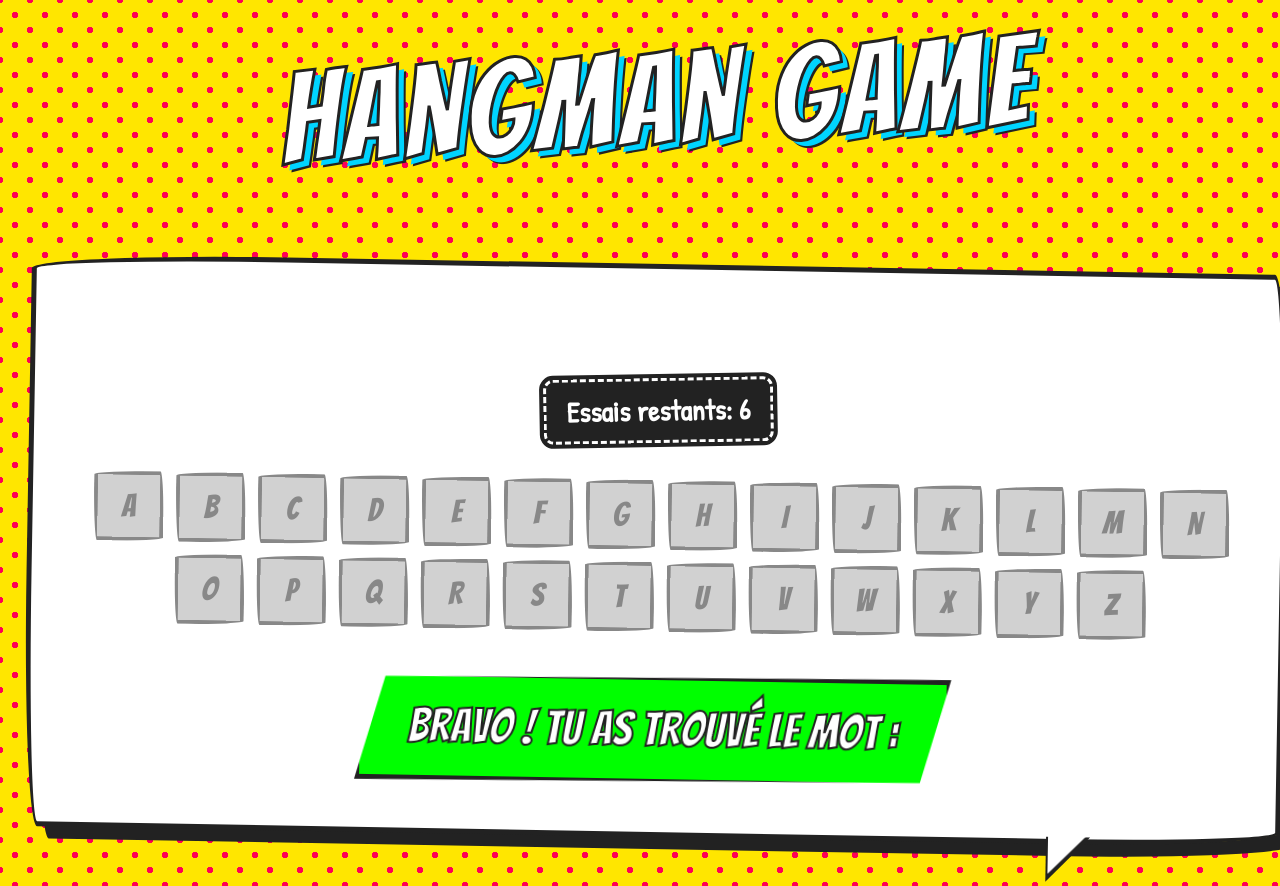
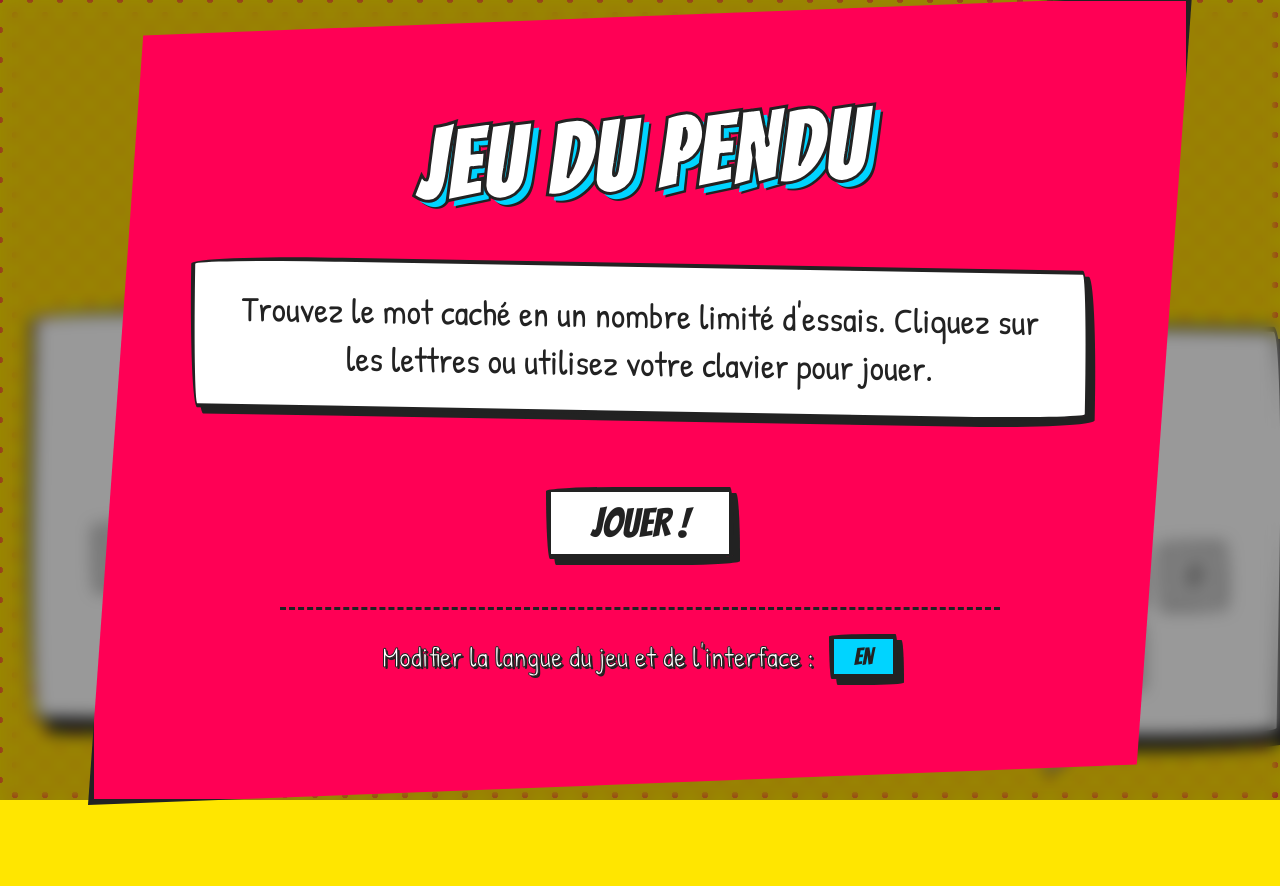
Before and after one commit to RoyNajarian/HangmanGame, a React (Vite) app: page / in a window 1280 px wide. Shown: the top 886 px of the page. After the commit the page ends 800 px from the top, so only its background shows below. Built offline with nearby package versions, Linux system fonts and the light colour scheme.

Commit message:
Ajout des popups ainsi que du changement de langues pour l'interface et le jeu lui-même

```diff
--- a/src/App.jsx
+++ b/src/App.jsx
@@ -1,5 +1,4 @@
 import { useState, useEffect } from 'react'
-import './App.css'
 import { HangmanGame } from './components/HangmanGame'
 
 function App() {
--- a/src/components/HangmanGame.jsx
+++ b/src/components/HangmanGame.jsx
@@ -1,51 +1,108 @@
+/* --- IMPORT --- */
 import { useState, useEffect } from "react";
 import { Keyboard } from "./Keyboard";
+import { Popup } from "./Popup";
 import "./HangmanGame.css";
 
+/* --- TRADUCTION --- */
+const trad = {
+  fr: {
+    locale: "fr-FR",
+    startTitle: "JEU DU PENDU",
+    startMessage: "Trouvez le mot caché en un nombre limité d'essais. Cliquez sur les lettres ou utilisez votre clavier pour jouer.",
+    startButton: "JOUER !",
+    winTitle: "Félicitations !",
+    winMessage: "Tu as trouvé le mot: ",
+    restartButton: "Relancer une partie",
+    loseTitle: "Perdu !",
+    loseMessage: "Dommage ! Le mot caché était: ",
+    tries: "Essais restants: ",
+    langContext: "Modifier la langue du jeu et de l'interface :",
+  },
+  en: {
+    locale: "en-GB",
+    startTitle: "HANGMAN GAME",
+    startMessage: "Find the hidden word with a limited number of guesses. Click on the letters or use your keyboard to play.",
+    startButton: "PLAY!",
+    winTitle: "Congratulations!",
+    winMessage: "You found the word: ",
+    restartButton: "Restart Game",
+    loseTitle: "Game Over!",
+    loseMessage: "Too bad! The hidden word was: ",
+    tries: "Guesses left: ",
+    langContext: "Change game and interface language:",
+  },
+};
+
+/* --- FONCTION PRINCIPALE --- */
 export function HangmanGame() {
-  const [word, setWord] = useState(null); // Permet de stocker le mot à deviner, initialisé à null pour indiquer qu'on n'a pas encore reçu le mot
-  const [guessedLetters, setGuessedLetters] = useState([]); // Tableau pour stocker les lettres devinées
-  const [wrongGuesses, setWrongGuesses] = useState(0); // Compteur pour les mauvaises réponses, initialisé à 0 pour commencer le jeu
-  const maxWrongGuesses = 6;
+  const [word, setWord] = useState(null); // Stock le mot à deviner (initialisé à null pour indiquer qu'on n'a pas encore reçu le mot)
+  const [guessedLetters, setGuessedLetters] = useState([]); // Stock les lettres devinées
+  const [wrongGuesses, setWrongGuesses] = useState(0); // Compteur pour les mauvaise réponse
+  const [hasStarted, setHasStarted] = useState(false); // Stock si la première partie a démarré
+  const [lang, setLang] = useState("fr"); // État de la langue actuelle (initialisé à "fr" pour commencer en français)
+  const maxWrongGuesses = 6; // Nombre maxi de mauvaises réponses
+
+  /* --- FONCTION POUR RÉCUPÉRER LES DONNÉES DE L'API --- */
+  const fetchAPI = (currentLang) => {
+    fetch("http://localhost:3333/", {
+      method: "POST",
+      body: new URLSearchParams({ locale: currentLang }), // Envoie la langue choisie dans le corps de la requête pour que l'API puisse retourner un mot dans la bonne langue. ICI, on utilise URLSearchParams pour formater les données de manière appropriée pour une requête POST. Cela permet d'envoyer la locale ("locale=fr-FR" ou "locale=en-GB") à l'API, qui peut ensuite utiliser cette information pour sélectionner un mot dans la langue correspondante.
+    })
+      .then((response) => response.json()) // Convertit la réponse en JSON
+      .then((data) => setWord(data.word)); // Met à jour l'état du mot à deviner avec le mot reçu de l'API
+  };
 
   useEffect(() => {
-    // useEffect pour faire une requête à l'API dès que le composant est monté
-    fetch("http://localhost:3333/", {
-      method: "POST",
-      body: new URLSearchParams({ locale: "fr-FR" }), // Envoie la locale (fr-FR) en tant que paramètre de la requête
-    })
-      .then((response) => response.json())
-      .then((data) => setWord(data.word));
+    fetchAPI(trad[lang].locale); // Appel de la fonction pour récupérer le mot à deviner dès que le composant est monté
   }, []);
 
-  // Gestion du clic sur une lettre
+  /* --- FONCTION POUR RECOMMENCER LE JEU --- */
+  const restartGame = () => {
+    setWord(null);
+    setGuessedLetters([]);
+    setWrongGuesses(0);
+    setHasStarted(true); // Assure que le jeu est considéré comme démarré après un redémarrage
+    fetchAPI(trad[lang].locale); // Récupère un nouveau mot pour recommencer le jeu
+  };
+
+  /* --- FONCTION POUR CHANGER LA LANGUE --- */
+  const changeLang = () => {
+    let newLang;
+    if (lang === "fr") {
+      newLang = "en";
+    } else {
+      newLang = "fr";
+    }
+    setLang(newLang);
+  };
+
+  /* --- FONCTION POUR GÉRER LE CLIC SUR UNE LETTRE --- */
   const letterClickHandler = (letter) => {
-    if (!word) { // Vérifier que le mot est chargé
-        return;
+    if (!word) {
+      // Vérifier que le mot est chargé
+      return;
     }
-
     setGuessedLetters([...guessedLetters, letter]); // On ajoute la lettre aux lettres jouées
-
     if (!word.toLowerCase().includes(letter)) {
       setWrongGuesses(wrongGuesses + 1); // Incrémente le compteur seulement si c'est une mauvaise réponse
     }
   };
 
-  // Affichage du mot avec les lettres devinées et les lettres manquantes
+  /* --- FONCTION POUR AFFICHER LE MOT --- */
   const displayWord = () => {
-    if (!word) { // Vérifier que le mot est chargé
-        return;
+    if (!word) {
+      // Vérifier que le mot est chargé
+      return;
     }
 
     let result = "";
     for (let letter of word) {
       if (letter === "-") {
-        result += "\u00A0\u00A0";  // \u00A0 est le code pour un "espace forcé" en HTML.
-      }
-      else if (guessedLetters.includes(letter)) {
+        result += "\u00A0\u00A0"; // \u00A0 est le code pour un "espace forcé" en HTML.
+      } else if (guessedLetters.includes(letter)) {
         result += letter + " "; // Affiche la lettre si elle a été devinée
-      }
-      else {
+      } else {
         result += "_ "; // Affiche un underscore pour les lettres non devinées
       }
     }
@@ -53,8 +110,9 @@ export function HangmanGame() {
   };
 
   // Vérifier si le joueur a gagné
-  let isWon = true;
+  let isWon = false;
   if (word !== null) {
+    isWon = true;
     for (let letter of word) {
       if (letter !== "-" && !guessedLetters.includes(letter)) {
         isWon = false;
@@ -66,24 +124,75 @@ export function HangmanGame() {
   // Vérifier si le joueur a perdu
   let isGameOver = wrongGuesses >= maxWrongGuesses;
 
-  // Préparer le message de fin de jeu
+  // Popup de fin de jeu
   let resultMessage = null;
-  if (isWon) {
-    resultMessage = <div className="win">Bravo ! Tu as trouvé le mot : {word}</div>;
+
+  // Déterminer le label du bouton de changement de langue
+  let langLabel;
+  if (lang === "fr") {
+    langLabel = "EN";
+  } else {
+    langLabel = "FR";
   }
-  else if (isGameOver) {
-    resultMessage = <div className="lose">Dommage ! Le mot caché était : {word}</div>;
+
+  // 1ère chose à vérifier : Est-ce qu'on a cliqué sur Jouer ?
+  if (!hasStarted) {
+    resultMessage = (
+      <Popup
+        title={trad[lang].startTitle}
+        message={trad[lang].startMessage}
+        buttonText={trad[lang].startButton}
+        onButtonClick={restartGame}
+        type="start"
+        changeLangFonction={changeLang}
+        langLabelText={langLabel}
+        langContext={trad[lang].langContext}
+      />
+    );
+  } else if (isWon) {
+    resultMessage = (
+      <Popup
+        title={trad[lang].winTitle}
+        message={trad[lang].winMessage + word}
+        buttonText={trad[lang].restartButton}
+        onButtonClick={restartGame}
+        type="win"
+        changeLangFonction={changeLang}
+        langLabelText={langLabel}
+        langContext={trad[lang].langContext}
+      />
+    );
+  } else if (isGameOver) {
+    resultMessage = (
+      <Popup
+        title={trad[lang].loseTitle}
+        message={trad[lang].loseMessage + word}
+        buttonText={trad[lang].restartButton}
+        onButtonClick={restartGame}
+        type="lose"
+        changeLangFonction={changeLang}
+        langLabelText={langLabel}
+        langContext={trad[lang].langContext}
+      />
+    );
   }
 
   return (
-    <div className="container">
+    <>
+      <div className="container">
         <p className="word">{displayWord()}</p>
 
-        <p className="tries">Essais restants: {maxWrongGuesses - wrongGuesses}</p>
+        <p className="tries">
+          {trad[lang].tries} {maxWrongGuesses - wrongGuesses}
+        </p>
 
-        <Keyboard onLetterClick={letterClickHandler} guessedLetters={guessedLetters} disabledBtn={isGameOver || isWon}/>
-
-        {resultMessage}
-    </div>
+        <Keyboard
+          onLetterClick={letterClickHandler}
+          guessedLetters={guessedLetters}
+          disabledBtn={isGameOver || isWon || !hasStarted}
+        />
+      </div>
+      {resultMessage}
+    </>
   );
 }
--- a/src/components/Keyboard.jsx
+++ b/src/components/Keyboard.jsx
@@ -7,7 +7,7 @@ export function Keyboard({ onLetterClick, guessedLetters, disabledBtn }) {
         const handleKeyDown = (event) => {
             const letter = event.key.toLowerCase(); // Convertit la lettre en minuscule pour la comparer avec les lettres devinées
 
-            if (letter >= 'a' && letter <= 'z' && !guessedLetters.includes(letter) && !disabledBtn) {
+            if (letter.length === 1 && letter >= 'a' && letter <= 'z' && !guessedLetters.includes(letter) && !disabledBtn) {
                 onLetterClick(letter);
             }
         }
--- /dev/null
+++ b/src/components/Popup.css
@@ -0,0 +1,160 @@
+/* 1. L'overlay sombre qui couvre tout l'écran */
+.popup {
+    position: fixed;
+    top: 0;
+    left: 0;
+    width: 100vw;
+    height: 100vh;
+    background-color: rgba(0, 0, 0, 0.4);
+    backdrop-filter: blur(8px);
+    -webkit-backdrop-filter: blur(8px);
+    display: flex;
+    justify-content: center;
+    align-items: center;
+    z-index: 9999; /* S'assure d'être au premier plan */
+}
+
+/* 2. Le conteneur du message (On reprend le style BD !) */
+.popup-content {
+    font-family: var(--font-title);
+    padding: 5rem 8rem;
+    text-align: center;
+    color: #ffffff;
+
+    /* La forme découpée BAM/POW */
+    clip-path: polygon(5% 5%, 100% 0%, 95% 95%, 0% 100%);
+    border: 5px solid var(--outline-thick);
+    -webkit-text-stroke: 2px var(--outline-thick);
+
+    /* L'animation d'apparition */
+    animation: splashIn 0.4s cubic-bezier(0.175, 0.885, 0.32, 1.275) forwards;
+
+    display: flex;
+    flex-direction: column;
+    align-items: center;
+    gap: 1.5rem;
+}
+
+/* Les couleurs de victoire et défaite */
+.popup-content.win {
+    background-color: #39e75f; /* Un vert pomme vif mais plus doux que l'ancien vert néon pur */
+}
+
+.popup-content.lose {
+    background-color: #ff3366; /* Un rose fuchsia / rouge vibrant type BD */
+}
+
+/* Textes */
+.popup-content h2 {
+    font-size: 5rem;
+    margin: 0;
+    margin-top: 0.5rem;
+}
+
+.popup-content p {
+    font-size: 2.5rem;
+    margin: 0;
+    -webkit-text-stroke: 1px var(--outline-thick);
+}
+
+/* 3. Le bouton pour relancer (Style Bouton BD) */
+.popup-content button {
+    font-family: var(--font-title);
+    font-size: 2.5rem;
+    padding: 10px 40px;
+    margin-top: 1rem;
+    color: var(--outline-thick);
+    background-color: #ffffff;
+
+    /* Annule le contour du texte du parent pour le bouton */
+    -webkit-text-stroke: 0px;
+
+    border-radius: 255px 15px 225px 15px/15px 225px 15px 255px;
+    border: 5px solid var(--outline-thick);
+    box-shadow: 6px 6px 0px var(--outline-thick);
+    cursor: pointer;
+    transition: all 0.1s ease;
+}
+
+.popup-content button:hover {
+    background-color: var(--color-secondary);
+    color: #fff;
+    transform: translate(-3px, -3px);
+    box-shadow: 9px 9px 0px var(--outline-thick);
+}
+
+.popup-content button:active {
+    transform: translate(6px, 6px);
+    box-shadow: 0px 0px 0px var(--outline-thick);
+}
+
+/* --- LE POPUP DE DÉBUT DE JEU --- */
+.popup-content.start {
+    background-color: var(--color-primary); /* Fond uni rouge ! */
+    border: 6px solid var(--outline-thick);
+    box-shadow: 15px 15px 0px rgba(0, 0, 0, 0.9);
+    transform: rotate(-2deg);
+    padding: 6rem;
+    width: 95vw;
+    max-width: 900px; /* Plus de place en largeur */
+}
+
+/* Titre façon Comics (comme le h1 du site) */
+.popup-content.start h2 {
+    font-size: clamp(4rem, 8vw, 6rem);
+    color: #ffffff;
+    letter-spacing: 3px;
+    text-transform: uppercase;
+    transform: rotate(-3deg);
+    margin-bottom: 2rem;
+    -webkit-text-stroke: 3px var(--outline-thick);
+    /* L'ombre cyan type Comic Book */
+    text-shadow: 6px 6px 0px var(--color-secondary), 8px 8px 0px var(--outline-thick);
+}
+
+/* Texte des règles */
+.popup-content.start p {
+    font-family: var(--font-game);
+    font-size: 2.2rem;
+    color: var(--outline-thick);
+    -webkit-text-stroke: 0px; /* Enlève le contour pour la lisibilité */
+    background-color: #ffffff;
+    padding: 1.5rem 2rem;
+    margin-bottom: 2rem;
+    transform: rotate(1deg);
+
+    /* Bulle de dialogue */
+    border-radius: 255px 15px 225px 15px/15px 225px 15px 255px;
+    border: 4px solid var(--outline-thick);
+    box-shadow: 6px 6px 0px var(--outline-thick);
+}
+
+/* --- LE CONTENEUR DE LANGUE (DÉPLACÉ EN BAS) --- */
+.lang-container {
+    display: flex;
+    align-items: center;
+    justify-content: center;
+    gap: 15px;
+    margin-top: 1.5rem; /* Rapproche le bloc du bouton principal */
+    padding-top: 1.5rem;
+    border-top: 3px dashed var(--outline-thick); /* Ligne de séparation style BD au-dessus */
+    width: 80%; /* Ne prend pas toute la largeur pour faire joli */
+    margin-bottom: 1.5rem;
+}
+
+/* Le texte explicatif */
+.lang-text {
+    font-family: var(--font-game);
+    font-size: 1.8rem;
+    color: #ffffff;
+    -webkit-text-stroke: 1px var(--outline-thick);
+    text-shadow: 2px 2px 0px var(--outline-thick);
+}
+
+/* Le bouton de langue spécifique */
+.popup-content button.lang-btn {
+    font-size: 1.5rem;
+    padding: 5px 20px;
+    margin-top: 0; /* Enlève la marge héritée du gros bouton */
+    background-color: var(--color-secondary); /* Couleur cyan pour le différencier */
+}
--- /dev/null
+++ b/src/components/Popup.jsx
@@ -0,0 +1,21 @@
+import './Popup.css';
+
+export function Popup({ title, message, buttonText, onButtonClick, type, changeLangFonction, langLabelText, langContext }) {
+    return (
+        <div className="popup">
+            <div className={`popup-content ${type}`}>
+
+                <h2>{title}</h2>
+                <p>{message}</p>
+                <button onClick={onButtonClick}>{buttonText}</button>
+
+                {/* Le conteneur de langue est maintenant ICI, en bas ! */}
+                <div className="lang-container">
+                    <span className="lang-text">{langContext}</span>
+                    <button className="lang-btn" onClick={changeLangFonction}>{langLabelText}</button>
+                </div>
+
+            </div>
+        </div>
+    );
+}
```
Also changed, not shown: src/App.css (deleted).
